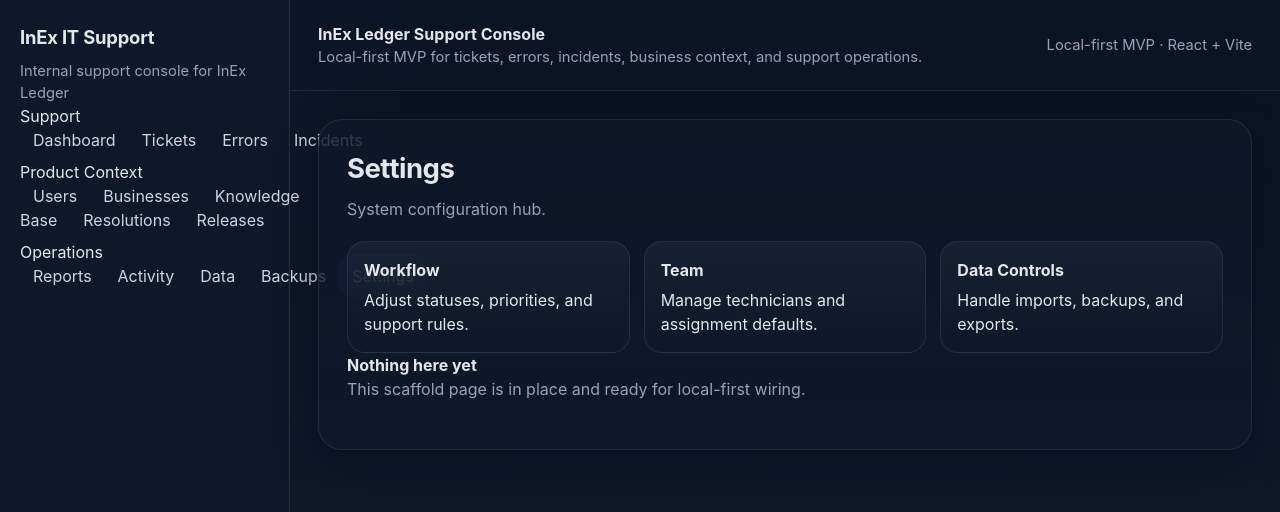
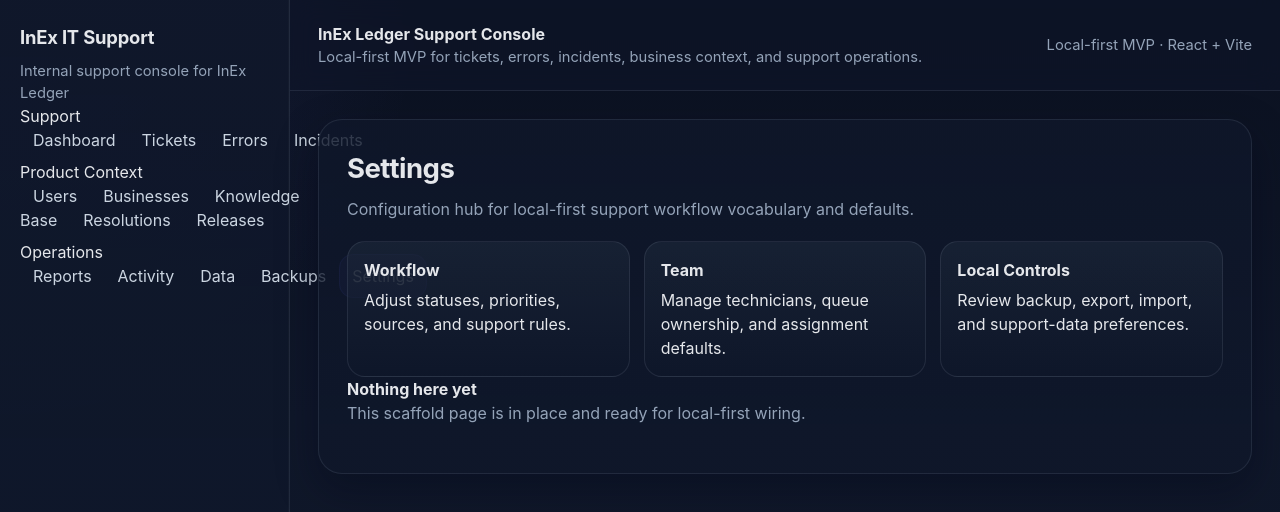
Before and after one commit to Emanuel628/InEx-IT-Support, a React (Vite) app: page /settings in a window 1280 px wide. Shown: the top 512 px of the page. Built offline with nearby package versions, Linux system fonts and the light colour scheme.

Commit message:
Refine settings page copy for local-first support workflow

```diff
--- a/src/pages/settings/SettingsPage.tsx
+++ b/src/pages/settings/SettingsPage.tsx
@@ -4,11 +4,11 @@ export function SettingsPage() {
   return (
     <PlaceholderPage
       title="Settings"
-      description="System configuration hub."
+      description="Configuration hub for local-first support workflow vocabulary and defaults."
       cards={[
-        { title: 'Workflow', body: 'Adjust statuses, priorities, and support rules.' },
-        { title: 'Team', body: 'Manage technicians and assignment defaults.' },
-        { title: 'Data Controls', body: 'Handle imports, backups, and exports.' },
+        { title: 'Workflow', body: 'Adjust statuses, priorities, sources, and support rules.' },
+        { title: 'Team', body: 'Manage technicians, queue ownership, and assignment defaults.' },
+        { title: 'Local Controls', body: 'Review backup, export, import, and support-data preferences.' },
       ]}
     />
   );
```
